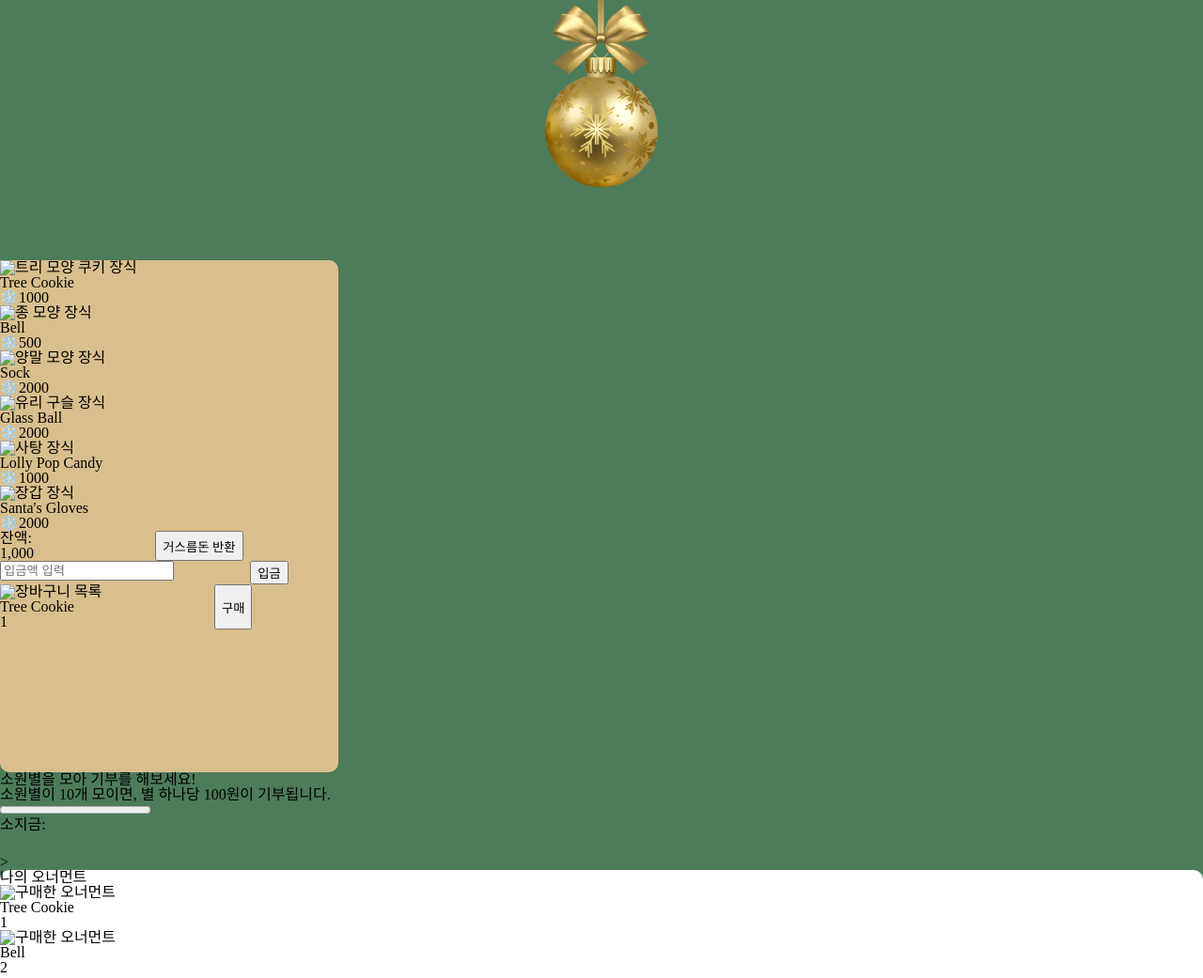
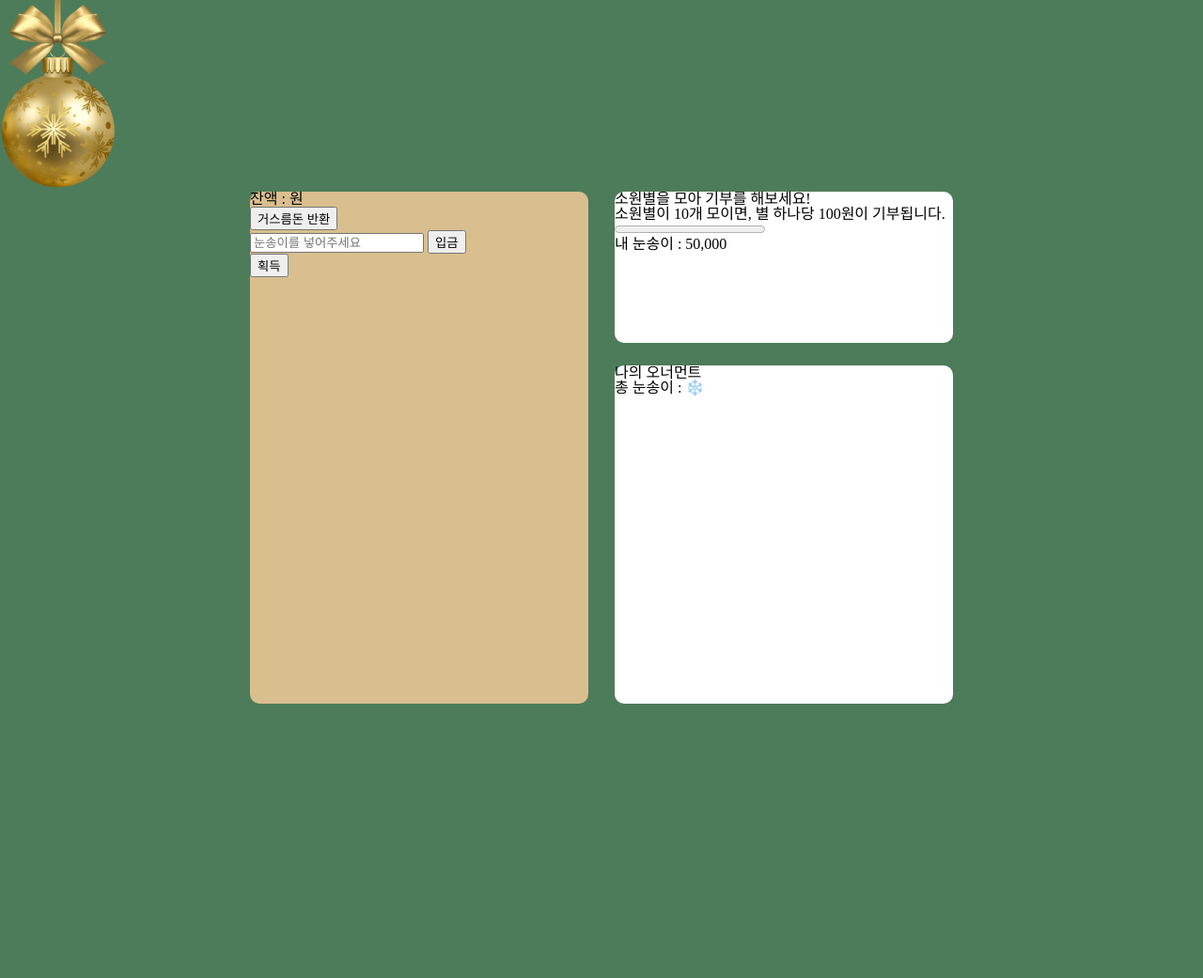
Before and after one commit to TommyKim97/Christmas-Vending-Machine, a plain HTML site: page index.html in a window 1280 px wide. Shown: the top 1041 px of the page at 94% size. After the commit the page ends 800 px from the top, so only its background shows below. Drawn offline with Linux system fonts and the light colour scheme.

Commit message:
design: 전체 레이아웃 세분화 마크업 완료 #1

```diff
--- a/index.html
+++ b/index.html
@@ -1,5 +1,5 @@
 <!DOCTYPE html>
-<html lang="en">
+<html lang="ko">
   <head>
     <meta charset="UTF-8" />
     <meta http-equiv="X-UA-Compatible" content="IE=edge" />
@@ -9,125 +9,82 @@
     <link rel="stylesheet" href="./src/style/style.css" />
   </head>
   <body>
-    <header>
-      <h1 class="ir">크리스마스 벤딩 머신</h1>
+    <article id="app">
+      <header class="tit-app">
+        <h1 class="ir">Christmas Vending Machine</h1>
         <img
-        class="img-top"
           src="./src/images/top-img.png"
-        alt="크리스마스 오너먼트 자판기입니다."
+          alt="크리스마스 오너먼트 자판기"
+          class="img-item"
         />
       </header>
-    <main>
+      <main class="wrapper">
+        <!-- 왼쪽 (자판기) 영역 레이아웃 -->
         <section class="vending-machine">
-        <h2 class="ir">자판기</h2>
-        <section class="product-list">
-          <h3 class="ir">상품 목록</h3>
-          <ul class="products">
-            <li class="products-item">
-              <img
-                src="./src/images/big-cookie.png"
-                alt="트리 모양 쿠키 장식"
+          <h2 class="ir">자판기 영역</h2>
+
+          <!-- 자판기 상단 상품 리스트 버튼 -->
+          <ul class="list-item"></ul>
+
+          <!-- 자판기 하단 구매 기능 및 정보 -->
+          <section class="section-purchase">
+            <h3 class="ir">구매 관련 기능 및 정보</h3>
+            <section class="info-balance">
+              <h4 class="ir">잔액 표시</h4>
+              잔액 :
+              <span class="text-balance">원</span>
+            </section>
+            <button type="button" class="btn-return">거스름돈 반환</button>
+
+            <section class="section-inp">
+              <h4 class="ir">눈송이 입금</h4>
+              <label for="inpPut" class="ir"
+                >자판기에 넣을 눈송이 개수를 입력합니다.</label
+              >
+              <input
+                type="number"
+                id="inpPut"
+                class="inp-put"
+                placeholder="눈송이를 넣어주세요"
               />
-              <p>Tree Cookie</p>
-              <span>❄️1000</span>
-            </li>
-            <li class="products-item">
-              <img src="./src/images/big-bell.png" alt="종 모양 장식" />
-              <p>Bell</p>
-              <span>❄️500</span>
-            </li>
-            <li class="products-item">
-              <img src="./src/images/big-sock.png" alt="양말 모양 장식" />
-              <p>Sock</p>
-              <span>❄️2000</span>
-            </li>
-            <li class="products-item">
-              <img src="./src/images/big-ball.png" alt="유리 구슬 장식" />
-              <p>Glass Ball</p>
-              <span>❄️2000</span>
-            </li>
-            <li class="products-item">
-              <img src="./src/images/big-candy.png" alt="사탕 장식" />
-              <p>Lolly Pop Candy</p>
-              <span>❄️1000</span>
-            </li>
-            <li class="products-item">
-              <img src="./src/images/big-gloves.png" alt="장갑 장식" />
-              <p>Santa's Gloves</p>
-              <span>❄️2000</span>
-            </li>
-          </ul>
+              <button type="button" class="btn-put">입금</button>
             </section>
 
-        <!-- 잔액과 거스름돈 -->
-        <section class="wrapper">
-          <h3 class="ir">잔액 반환</h3>
-          <section class="rest">
-            <h4 class="ir">잔액</h4>
-            <p>잔액:</p>
-            <span class="changes-snow">1,000</span>
-          </section>
-          <button type="button">거스름돈 반환</button>
-        </section>
-        <section class="wrapper">
-          <h3 class="ir">입금액 입력</h3>
-          <form>
-            <input
-              type="number"
-              name="insert"
-              value=""
-              placeholder="입금액 입력"
-            />
-          </form>
-          <button type="button">입금</button>
-        </section>
-        <section class="wrapper">
-          <h3 class="ir">장바구니와 구매 버튼</h3>
-          <ul class="cart">
-            <li class="cart-item">
-              <img src="./src/images/small-cookie.png" alt="장바구니 목록" />
-              <p>Tree Cookie</p>
-              <span>1</span>
-            </li>
-          </ul>
-          <button type="button">구매</button>
+            <section class="section-get-item">
+              <h4 class="ir">구매할 오너먼트 목록</h4>
+              <ul class="list-item-staged"></ul>
+              <button type="button" class="btn-purchase">획득</button>
             </section>
           </section>
-      <!-- 유저 정보 -->
+        </section>
+
+        <!-- 오른쪽 (내 정보) 영역 레이아웃 -->
         <section class="my-info">
-        <h2 class="ir">개인 구매 정보</h2>
-        <section class="budget-info">
-          <h3 class="ir">소원별과 소지금 정보</h3>
-          <article class="donate">
-            <p>소원별을 모아 기부를 해보세요!</p>
-            <span>소원별이 10개 모이면, 별 하나당 100원이 기부됩니다.</span>
-            <progress value="0" max="10"></progress>
+          <h2 class="ir">나의 정보</h2>
+
+          <!-- 상단 배너와 내 정보 -->
+          <section class="my-budget">
+            <h3 class="ir">소원별 현황과 내 눈송이 정보</h3>
+            <article class="cont-campaign">
+              <strong>소원별을 모아 기부를 해보세요!</strong>
+              <p>소원별이 10개 모이면, 별 하나당 100원이 기부됩니다.</p>
             </article>
-          <article class="budget">
-            <p>소지금:</p>
-            <span class="budget"></span>
-          </article>
+            <progress id="progress" value="0" min="0" max="10"></progress>
+            <p class="info-mysnowflake">
+              내 눈송이 :
+              <span class="amount-mysnowflake">50,000</span>
+            </p>
           </section>
-        >
+
+          <!-- 하단 내 구매 목록 -->
+          <section class="my-ornament">
+            <h3 class="tit-myitem">나의 오너먼트</h3>
+            <ul class="list-item-staged"></ul>
+            <strong class="text-total">총 눈송이 : ❄️ </strong>
           </section>
-      <section class="my-ornament">
-        <h2>나의 오너먼트</h2>
-        <ul class="my-ornament">
-          <li class="ornament-list">
-            <img src="./src/images/small-cookie.png" alt="구매한 오너먼트" />
-            <p>Tree Cookie</p>
-            <span>1</span>
-          </li>
-          <li class="ornament-list">
-            <img src="./src/images/small-bell.png" alt="구매한 오너먼트" />
-            <p>Bell</p>
-            <span>2</span>
-          </li>
-        </ul>
-        <p>총 갯수 :</p>
-        <span>9개</span>
         </section>
       </main>
-    <script type="module" src="./src/js/index.js"></script>
+    </article>
+    <script type="module" src="src/js/index.js"></script>
   </body>
 </html>
```
Lines whose indentation alone changed are shown as unchanged.
